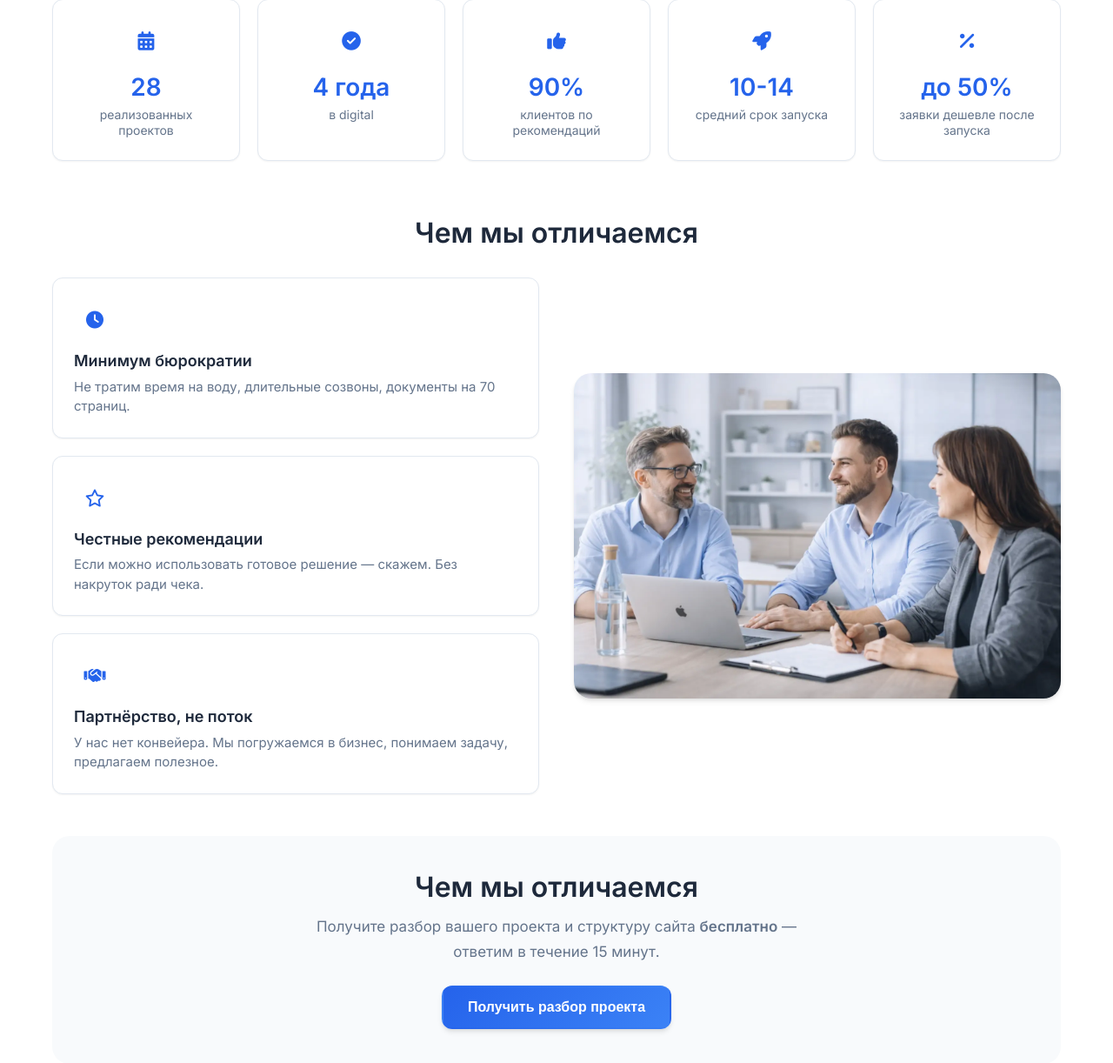
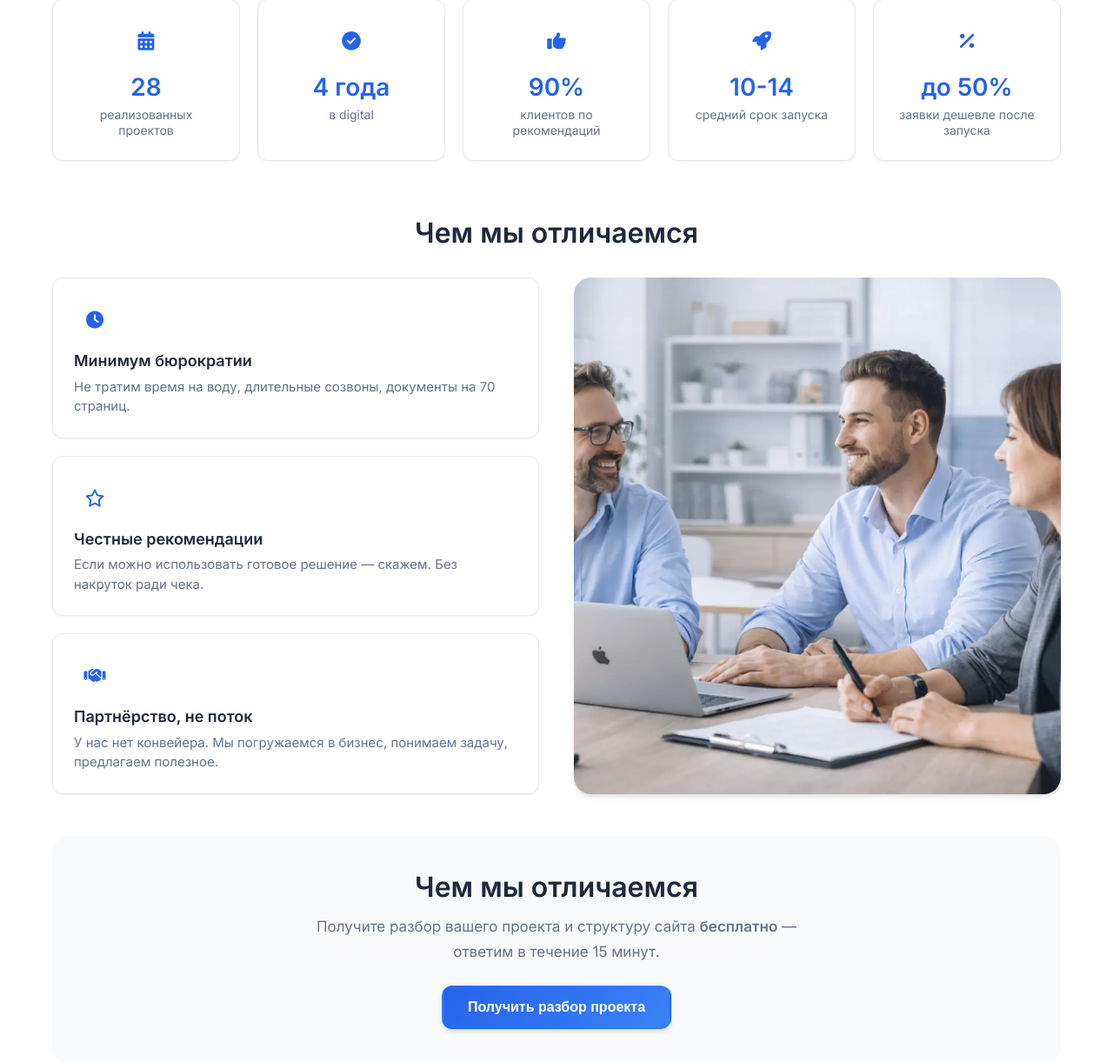
Before and after one commit to aleksDol/sitbizlab, a Django app: page / in a window 1280 px wide. Shown: the part 912-2134 px from the top of the page at 87% size. Run offline with Django 5.2, Linux system fonts and the light colour scheme; data comes from the database, SQL or seed files in the repository; some libraries are stand-ins or nearby versions.

Commit message:
Фикс

```diff
--- a/cms/pages/static/site/style.css
+++ b/cms/pages/static/site/style.css
@@ -925,7 +925,7 @@ p {
     display: grid;
     grid-template-columns: 1fr 1fr;
     gap: 40px;
-    align-items: center;
+    align-items: stretch;
 }
 
 .about-differ-content {
@@ -976,13 +976,17 @@ p {
     border-radius: var(--radius-lg);
     overflow: hidden;
     box-shadow: var(--shadow);
+    min-height: 280px;
+    height: 100%;
 }
 
 .about-differ-image img {
     width: 100%;
-    height: auto;
+    height: 100%;
+    min-height: 100%;
     display: block;
     object-fit: cover;
+    object-position: center;
 }
 
 .about-cta-block {
```
